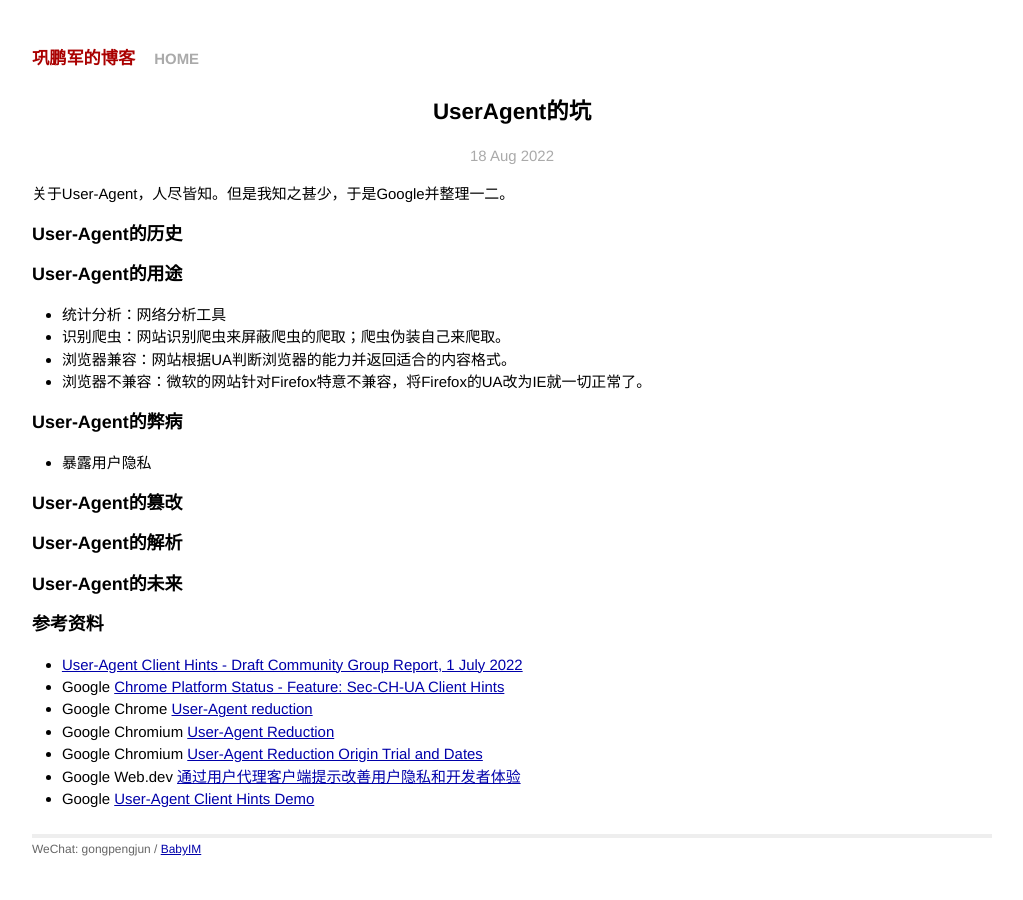
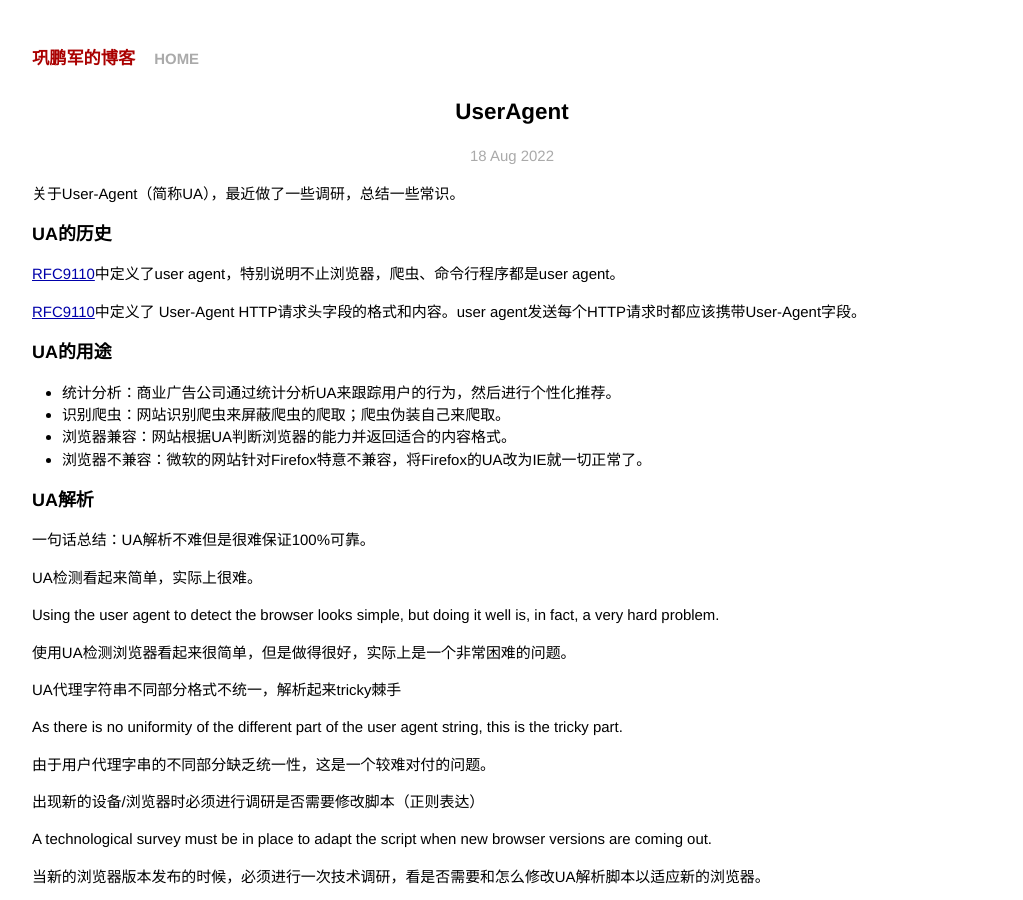
Before and after one commit to gongpengjun/gongpengjun.github.io, a Jekyll site: the page built from _posts/2022-08-18-user-agent.markdown, in a window 1280 px wide and 900 px high. Shown: the whole window, without its empty margins (128-1151 px from the left). Built offline with Jekyll 4.4.1, drawn with Linux system fonts in a browser that asks for light colours; some of the changed text lies outside the part shown.

Commit message:
User Agent

```diff
--- a/_posts/2022-08-18-user-agent.markdown
+++ b/_posts/2022-08-18-user-agent.markdown
@@ -1,41 +1,79 @@
 ---
 layout: post
-title: UserAgent的坑
+title: UserAgent
 date: 2022-08-18 09:00:00
-categories: API
+categories: HTTP
 ---
 
-关于User-Agent，人尽皆知。但是我知之甚少，于是Google并整理一二。
+关于User-Agent（简称UA），最近做了一些调研，总结一些常识。
 
-### User-Agent的历史
+### UA的历史
 
+[RFC9110](https://www.rfc-editor.org/rfc/rfc9110#section-3.5)中定义了user agent，特别说明不止浏览器，爬虫、命令行程序都是user agent。
 
+[RFC9110](https://www.rfc-editor.org/rfc/rfc9110#section-10.1.5)中定义了 User-Agent HTTP请求头字段的格式和内容。user agent发送每个HTTP请求时都应该携带User-Agent字段。
 
-### User-Agent的用途
+### UA的用途
 
-- 统计分析：网络分析工具
+- 统计分析：商业广告公司通过统计分析UA来跟踪用户的行为，然后进行个性化推荐。
 - 识别爬虫：网站识别爬虫来屏蔽爬虫的爬取；爬虫伪装自己来爬取。
 - 浏览器兼容：网站根据UA判断浏览器的能力并返回适合的内容格式。
 - 浏览器不兼容：微软的网站针对Firefox特意不兼容，将Firefox的UA改为IE就一切正常了。
 
-### User-Agent的弊病
+### UA解析
 
-- 暴露用户隐私
-
-### User-Agent的篡改
+一句话总结：UA解析不难但是很难保证100%可靠。
 
 
 
-### User-Agent的解析
+UA检测看起来简单，实际上很难。
+
+> Using the user agent to detect the browser looks simple, but doing it well is, in fact, a very hard problem.
+>
+> 使用UA检测浏览器看起来很简单，但是做得很好，实际上是一个非常困难的问题。
+
+UA代理字符串不同部分格式不统一，解析起来tricky棘手
+
+> As there is no uniformity of the different part of the user agent string, this is the tricky part.
+>
+> 由于用户代理字串的不同部分缺乏统一性，这是一个较难对付的问题。
+
+出现新的设备/浏览器时必须进行调研是否需要修改脚本（正则表达）
+
+> A technological survey must be in place to adapt the script when new browser versions are coming out.
+>
+> 当新的浏览器版本发布的时候，必须进行一次技术调研，看是否需要和怎么修改UA解析脚本以适应新的浏览器。
+
+推荐方法：优先使用功能侦测（Feature Detect），最后没办法时才fallback到UA侦测
+
+> Mobile device detection
+>
+> Use Navigator.maxTouchPoints to detect if the user's device has a touchscreen. Then, default back to checking the user agent screen only if (!("maxTouchPoints" in navigator)) { /*Code here*/}.
+
+<img src="https://gongpengjun.com/imgs/UA_hasTouchScreen.png" width="100%" alt="Mobile device detection">
+
+UA解析只在是在没有办法时当做fallback的手段。
 
 
 
-### User-Agent的未来
+UA解析开源库 [ua-parser](https://github.com/ua-parser)
 
+- https://github.com/ua-parser/uap-core
+- https://github.com/ua-parser/uap-java
+- ...
 
+ua-parser开源库集合支持各种常见编程语言，其中uap-core项目中的正则表达式文件[regexes.yaml](https://github.com/ua-parser/uap-core/blob/master/regexes.yaml)是关键，可以参考使用。
+
+正则表达式工具网站在解析时很有用：https://regex101.com/
+
+### UA演进
+
+Google正在推动废除UA或冻结UA字段（只读），用[UA Client Hints](https://wicg.github.io/ua-client-hints/)方案替代，并已形成W3C草案。
 
 ### 参考资料
 
+- [Browser detection using the user agent](https://developer.mozilla.org/en-US/docs/Web/HTTP/Browser_detection_using_the_user_agent)
+- [使用UserAgent字段进行浏览器检测](https://developer.mozilla.org/zh-CN/docs/Web/HTTP/Browser_detection_using_the_user_agent)
 - [User-Agent Client Hints - Draft Community Group Report, 1 July 2022](https://wicg.github.io/ua-client-hints/)
 - Google [Chrome Platform Status - Feature: Sec-CH-UA Client Hints](https://chromestatus.com/feature/5995832180473856)
 - Google Chrome [User-Agent reduction](https://developer.chrome.com/docs/privacy-sandbox/user-agent/)
```
Also changed, not shown: imgs/UA_hasTouchScreen.png (added).
